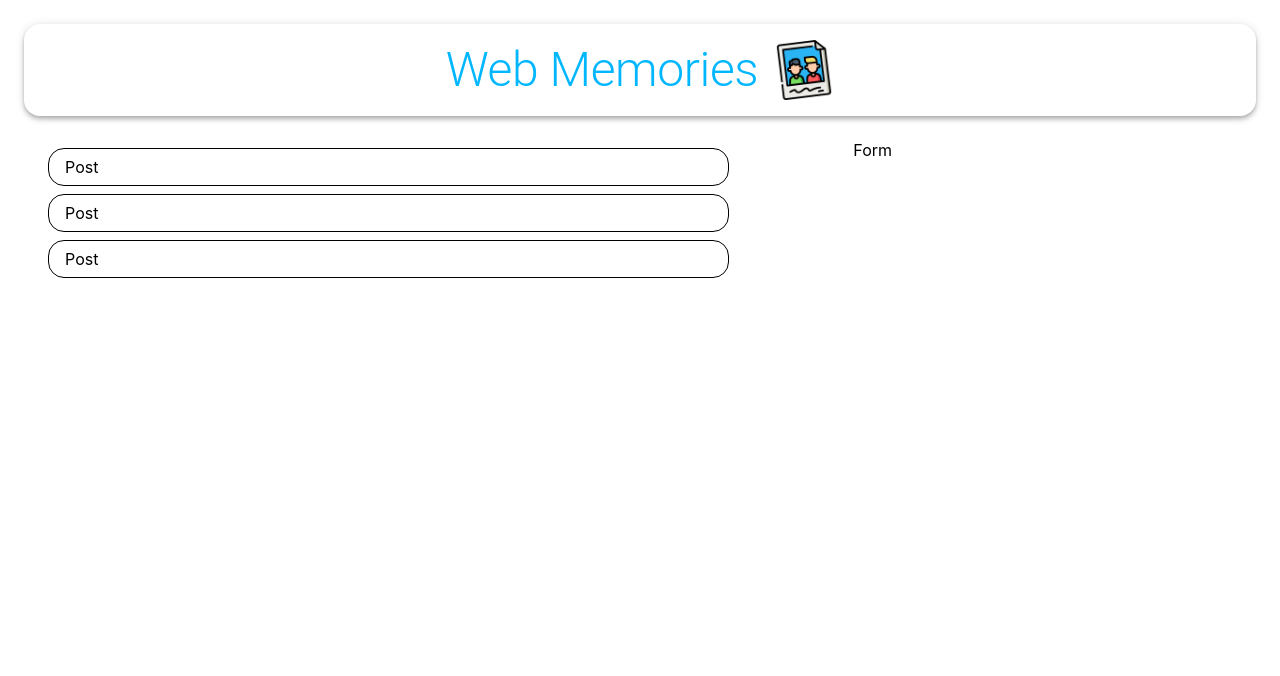
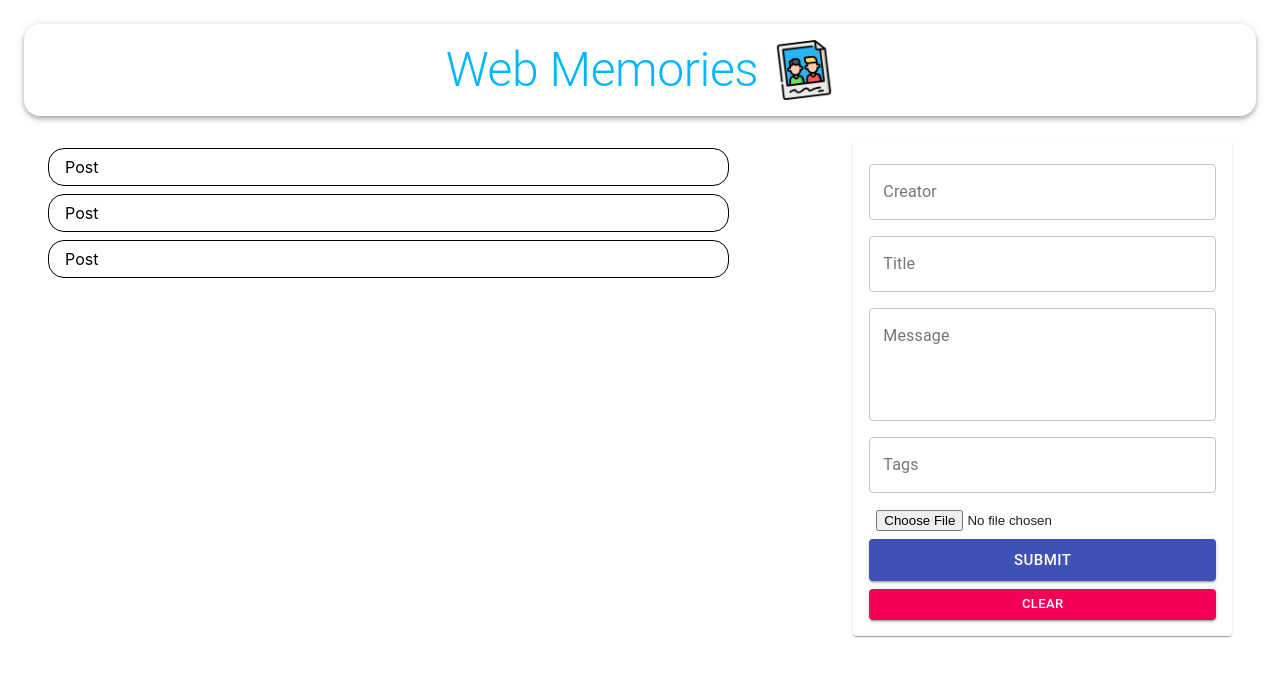
Before and after one commit to CJ-Yang0225/web-memories, a React (Create React App) app in the folder client/: page / in a window 1280 px wide. Shown: the top 676 px of the page. Built offline with nearby package versions, Linux system fonts and the light colour scheme.

Commit message:
feat: add Material UI Form

```diff
--- a/client/src/components/Form/Form.tsx
+++ b/client/src/components/Form/Form.tsx
@@ -1,11 +1,89 @@
-import React from 'react';
+import React from "react";
+import styled from "@emotion/styled";
+import { Button, Paper, TextField, Typography } from "@material-ui/core";
+/* @ts-ignore */
+import FileBase from "react-file-base64";
 
-function Form () {
+type Props = {
+  postId: string;
+  setPostId: (id: string) => void;
+};
+
+function Form(/* { postId, setPostId }: Props */) {
   return (
-    <div>
-      Form
-    </div>
+    <Container>
+      <NativeForm action="post" autoComplete="off" noValidate>
+        <Typography></Typography>
+        <TextField
+          name="creator"
+          variant="outlined"
+          label="Creator"
+          fullWidth
+          // value={""}
+          onChange={() => false}
+        />
+        <TextField
+          name="title"
+          variant="outlined"
+          label="Title"
+          fullWidth
+          // value={""}
+          onChange={() => false}
+        />
+        <TextField
+          name="message"
+          variant="outlined"
+          label="Message"
+          fullWidth
+          multiline
+          rows={4}
+          // value={""}
+          onChange={() => false}
+        />
+        <TextField
+          name="tags"
+          variant="outlined"
+          label="Tags"
+          fullWidth
+          // value={""}
+          onChange={() => false}
+        />
+        <FileBox>
+          <FileBase type="file" multiple={false} />
+        </FileBox>
+        <Submit variant="contained" color="primary" size="large" fullWidth>
+          Submit
+        </Submit>
+        <Button variant="contained" color="secondary" size="small" fullWidth>
+          Clear
+        </Button>
+      </NativeForm>
+    </Container>
   );
 }
 
+const Container = styled(Paper)`
+  padding: 16px;
+`;
+
+const NativeForm = styled.form`
+  display: flex;
+  flex-direction: column;
+  flex-wrap: "wrap";
+  align-items: center;
+
+  & .MuiTextField-root {
+    margin: 8px;
+  }
+`;
+
+const FileBox = styled.div`
+  width: 96%;
+  margin: 8px 0;
+`;
+
+const Submit = styled(Button)`
+  margin-bottom: 8px;
+`;
+
 export default Form;
```
